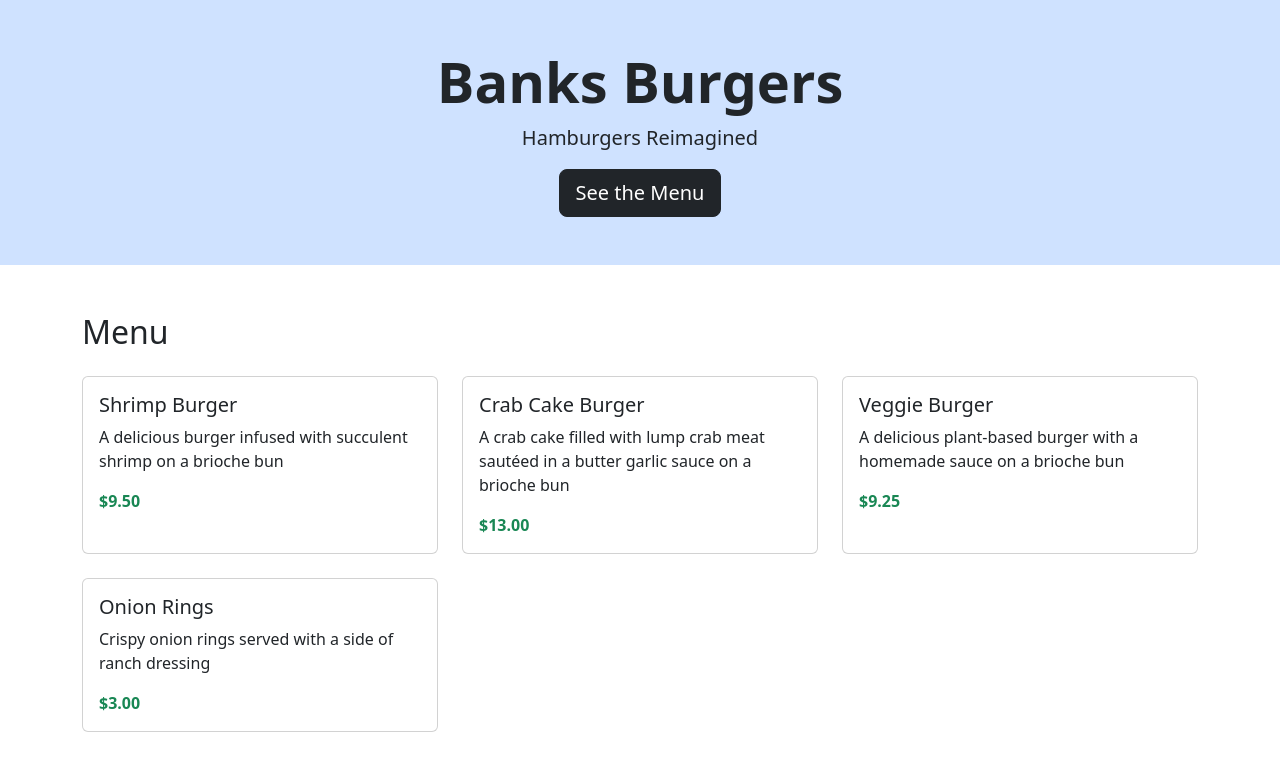
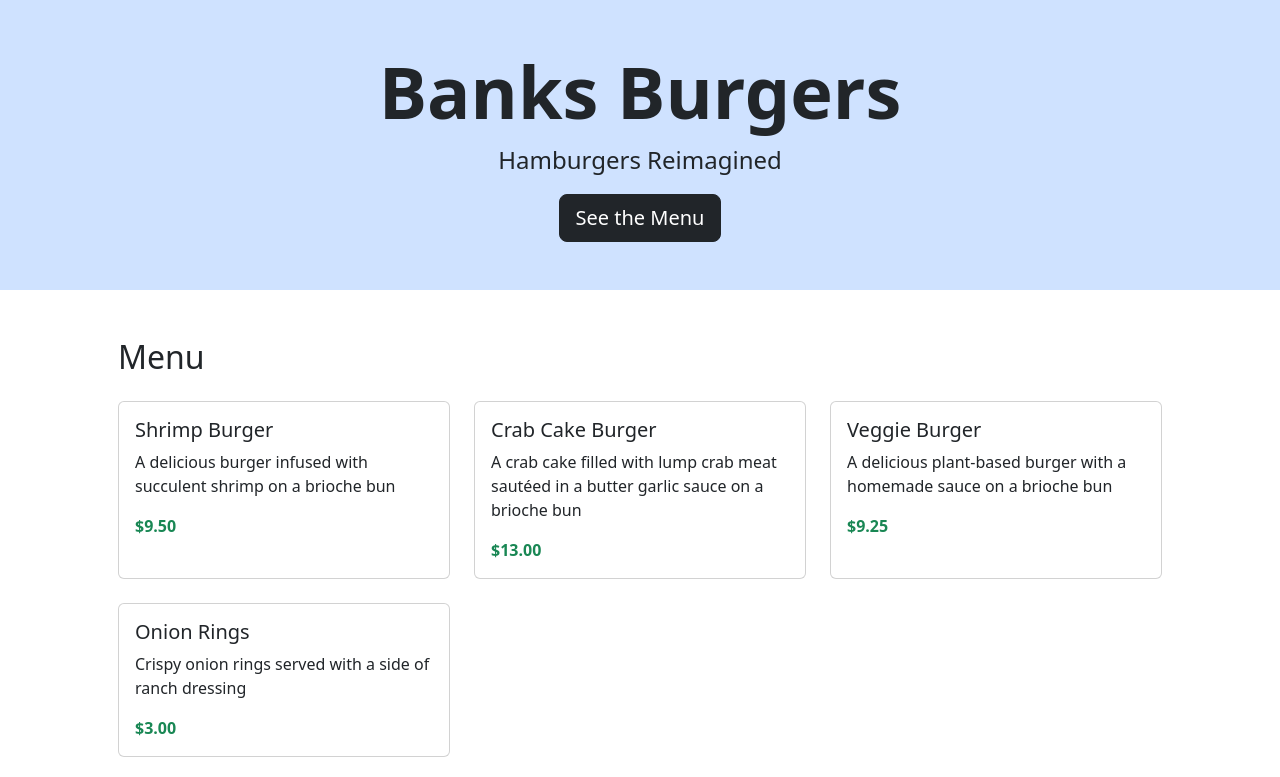
Before and after one commit to Ijbanks/food-truck-site, a plain HTML site: page index.html in a window 1280 px wide. Shown: the top 777 px of the page. Drawn offline with nearby package versions, Linux system fonts and the light colour scheme.

Commit message:
Responsive spacing and heading size

```diff
--- a/index.html
+++ b/index.html
@@ -5,18 +5,19 @@
     <meta name="viewport" content="width=device-width, initial-scale=1.0">
     <title>Banks Burgers</title>
     <link href="https://cdn.jsdelivr.net/npm/bootstrap@5.3.3/dist/css/bootstrap.min.css" rel="stylesheet">
+    <link rel="stylesheet" href="style.css">
 </head>
 <body>
-    <header class="bg-primary-subtle text-center py-5">
-        <h1 class="display-4 fw-bold"> Banks Burgers</h1>
+    <header class="bg-primary-subtle text-center py-4 py-md-5">
+        <h1 class="hero-title fw-bold"> Banks Burgers</h1>
         <p class="lead">Hamburgers Reimagined</p>
         <a href="#menu" class="btn btn-dark btn-lg">See the Menu</a>
     </header>
 
-    <main class="container py-5">
+    <main class="container py-4 py-md-5 px-3 px-lg-5">
         <section id="menu">
             <h2 class="mb-4">Menu</h2>
-            <div class="row g-4">
+            <div class="row g-3 g-md-4">
 
                 <!-- Card 1 -->
                 <div class="col-12 col-md-6 col-lg-4">
@@ -91,7 +92,7 @@
 
     </main>
 
-    <footer class="bg-dark text-white text-center py-3">
+    <footer class="bg-dark text-white text-center py-3 py-md-4">
         <p class="mb-0"> &copy; 2023 Banks Burgers. All rights reserved. </p>
         <p class="mb-0"> Hamburgers Reimagined </p>
     </footer>
--- /dev/null
+++ b/style.css
@@ -0,0 +1,15 @@
+.hero-title{
+    font-size: 2.5rem;
+}
+.lead{
+    font-size: 1.25rem;
+}
+
+@media (min-width: 768px){
+    .hero-title{
+        font-size: 4.5rem;
+    }
+    .lead{
+        font-size: 1.5rem;
+    }
+}
```
